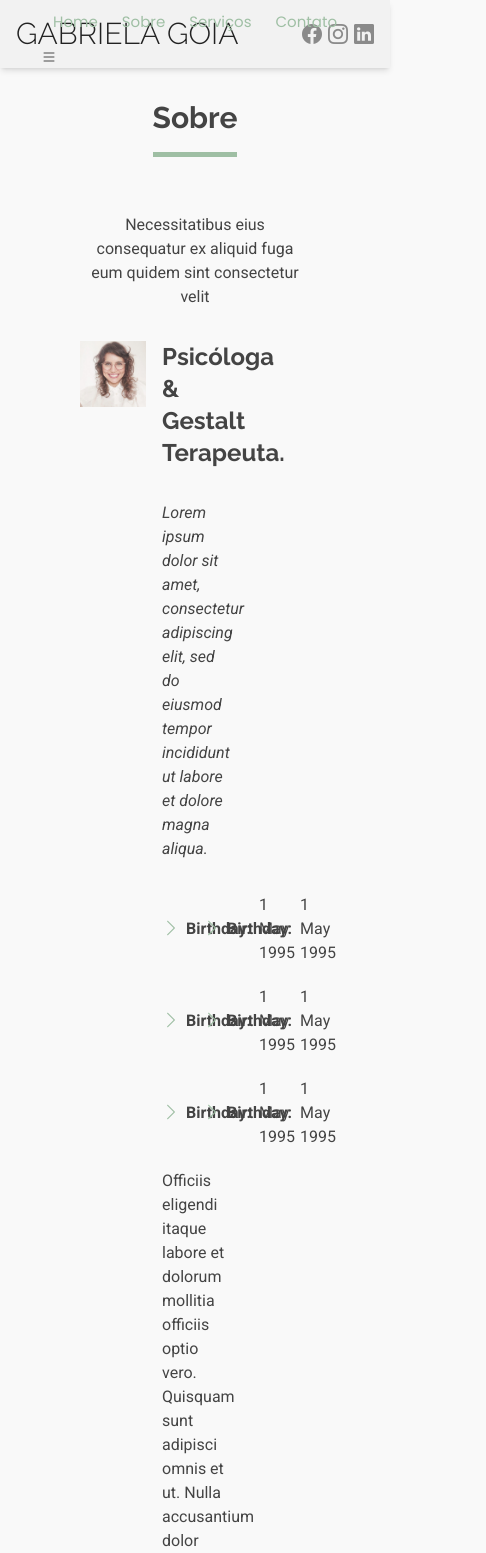
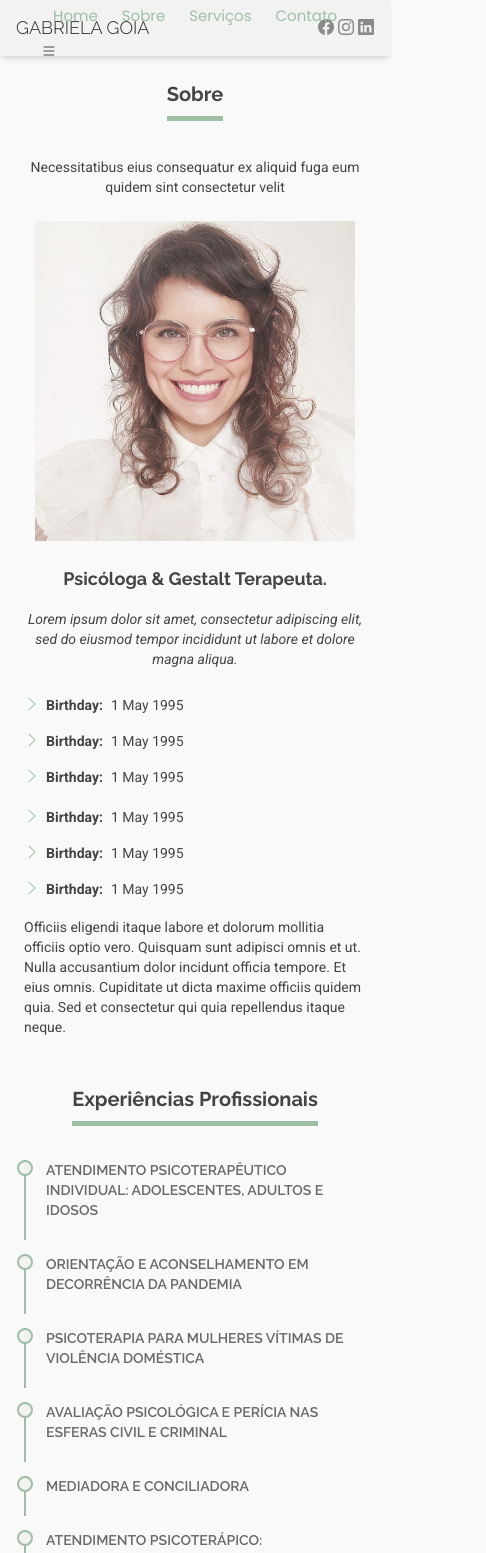
Before and after one commit to ronaldbarbosa/landingpage-ggpsi, an Angular app: page /sobre in a window 390 px wide. Shown: the top 1553 px of the page, 486 px wide, since content can reach past the window. Built offline with nearby package versions, Linux system fonts and the light colour scheme.

Commit message:
feat: responsiveness applied to about and contact pages

```diff
--- a/src/app/layout/footer/footer.component.html
+++ b/src/app/layout/footer/footer.component.html
@@ -1,4 +1,4 @@
-<footer class="relative p-8">
+<footer class="relative p-4">
   <div class="flex justify-between items-center">
     <div>
       <p>&copy; Copyright <span class="font-bold">Ronald</span> All Rights Reserved</p>
--- a/src/app/layout/header/header.component.css
+++ b/src/app/layout/header/header.component.css
@@ -1,18 +1,5 @@
-@media (max-width: 1200px) {
-  .header .header-logo {
-    order: 1;
-  }
-
-  .header .header-social-links {
-    order: 2;
-  }
-
-  .header .navmenu {
-    order: 3;
-  }
-}
-
-header {
+/* Header Fixo */
+.header {
   background-color: var(--light);
 }
 
@@ -32,3 +19,40 @@ header {
 .header-social-links a i {
   line-height: 0px;
 }
+
+@media (max-width: 1200px) {
+  .header .header-logo {
+    order: 1;
+  }
+
+  .header .header-social-links {
+    order: 2;
+  }
+
+  .header .navmenu {
+    order: 3;
+  }
+}
+
+/* Ajuste para telas menores */
+@media (max-width: 768px) {
+  .header {
+    height: 60px;
+    padding: 0.5rem 1rem;
+  }
+}
+
+@media (max-width: 640px) {
+  .header {
+    height: 56px;
+  }
+
+  .header-logo h1 {
+    font-size: 1.125rem !important;
+  }
+
+  .header-social-links a {
+    font-size: 1rem !important;
+    padding-left: 0.25rem !important;
+  }
+}
--- a/src/app/layout/header/header.component.html
+++ b/src/app/layout/header/header.component.html
@@ -1,11 +1,11 @@
-<header class="header flex justify-between items-center p-4 shadow-md sticky top-0">
+<header class="header flex justify-between items-center p-4 shadow-md fixed top-0 left-0 right-0 z-50 bg-light">
   <a class="header-logo flex-shrink-0 order-1" [routerLink]="['']" routerLinkActive="link-active" [routerLinkActiveOptions]="{ exact: true }">
-    <h1 class="uppercase text-3xl font-light whitespace-nowrap">Gabriela Goia</h1>
+    <h1 class="uppercase text-xl sm:text-2xl md:text-3xl font-light whitespace-nowrap">Gabriela Goia</h1>
   </a>
   <app-nav class="absolute left-1/2 transform -translate-x-1/2 header-nav-menu order-2 lg:order-3"></app-nav>
   <div class="flex items-center header-social-links flex-shrink-0 order-3 lg:order-2">
-    <a href="#" class="ps-1.5 inline-block text-xl"><i class="bi bi-facebook"></i></a>
-    <a href="#" class="ps-1.5 inline-block text-xl"><i class="bi bi-instagram"></i></a>
-    <a href="#" class="ps-1.5 inline-block text-xl"><i class="bi bi-linkedin"></i></a>
+    <a href="#" class="ps-1.5 inline-block text-lg sm:text-xl"><i class="bi bi-facebook"></i></a>
+    <a href="#" class="ps-1.5 inline-block text-lg sm:text-xl"><i class="bi bi-instagram"></i></a>
+    <a href="#" class="ps-1.5 inline-block text-lg sm:text-xl"><i class="bi bi-linkedin"></i></a>
   </div>
 </header>
--- a/src/app/pages/about/about.component.css
+++ b/src/app/pages/about/about.component.css
@@ -14,12 +14,9 @@ i {
 }
 
 .resume-item h4 {
-  line-height: 18px;
-  font-size: 18px;
   font-weight: 600;
   text-transform: uppercase;
   color: color-mix(in srgb, var(--dark), transparent 20%);
-  margin-bottom: 10px;
 }
 
 .resume-item:last-child {
--- a/src/app/pages/about/about.component.html
+++ b/src/app/pages/about/about.component.html
@@ -1,53 +1,82 @@
 <app-header></app-header>
-<main>
-  <section id="about" class="mx-20 my-8">
-    <div class="section-title flex flex-col items-center mb-10">
-      <h2 class="text-3xl font-bold mb-4 pb-4 fade-up">Sobre</h2>
+<main class="pt-16 sm:pt-18 md:pt-20">
+  <section id="about" class="mx-4 sm:mx-8 md:mx-12 lg:mx-16 xl:mx-20 my-4 sm:my-6 md:my-8">
+    <div class="section-title flex flex-col items-center mb-6 sm:mb-8 md:mb-10">
+      <h2 class="text-xl sm:text-2xl md:text-3xl font-bold mb-3 sm:mb-4 pb-2 sm:pb-4 fade-up">Sobre</h2>
     </div>
+
     <div>
-      <p class="text-center fade-up">Necessitatibus eius consequatur ex aliquid fuga eum quidem sint consectetur velit</p>
+      <p class="text-center text-sm sm:text-base fade-up px-2 sm:px-0">
+        Necessitatibus eius consequatur ex aliquid fuga eum quidem sint consectetur velit
+      </p>
     </div>
-    <div class="flex justify-center mt-8">
+
+    <div class="flex justify-center mt-6 sm:mt-8">
       <div class="container">
-        <div class="grid grid-cols-3 gap-4 xl:mx-20">
-          <div class="sm:col-span-3 md:col-span-1">
-            <img ngSrc="/assets/gabriela-perfil.jpg" width="400" height="600" priority class="fade-up" alt="Gabriela Perfil">
+        <div class="grid grid-cols-1 md:grid-cols-3 gap-6 lg:gap-4 xl:mx-10 2xl:mx-20">
+          <div class="md:col-span-1 flex justify-center">
+            <img
+              ngSrc="/assets/gabriela-perfil.jpg"
+              width="400"
+              height="600"
+              priority
+              class="fade-up w-full max-w-xs sm:max-w-sm md:max-w-full"
+              alt="Gabriela Perfil"
+            >
           </div>
-          <div class="sm:col-span-3 md:col-span-2 fade-up">
-            <h2 class="font-bold text-2xl">Psicóloga & Gestalt Terapeuta.</h2>
-            <p class="italic mt-8">
-              Lorem ipsum dolor sit amet, consectetur adipiscing elit, sed do eiusmod tempor incididunt ut labore et dolore
-              magna aliqua.
+
+          <div class="md:col-span-2 fade-up px-2 sm:px-0">
+            <h2 class="font-bold text-lg sm:text-xl md:text-2xl text-center md:text-left">
+              Psicóloga & Gestalt Terapeuta.
+            </h2>
+
+            <p class="italic mt-4 sm:mt-6 md:mt-8 text-sm sm:text-base text-center md:text-left">
+              Lorem ipsum dolor sit amet, consectetur adipiscing elit, sed do eiusmod tempor incididunt ut labore et dolore magna aliqua.
             </p>
-            <div class="grid grid-cols-2 gap-4 mt-8">
-              <div class="sm:col-span-2 md:col-span-1">
-                <ul class="p-0 list-none">
-                  <li class="mb-5 flex items-center">
-                    <i class="bi bi-chevron-right text-lg mr-1.5"></i> <strong>Birthday:</strong> <span class="ms-2">1 May 1995</span>
+
+            <div class="grid grid-cols-1 sm:grid-cols-2 gap-4 mt-6 sm:mt-8">
+              <div class="sm:col-span-1">
+                <ul class="p-0 list-none space-y-3 sm:space-y-4">
+                  <li class="flex items-center text-sm sm:text-base">
+                    <i class="bi bi-chevron-right text-base sm:text-lg mr-1.5"></i>
+                    <strong class="whitespace-nowrap">Birthday:</strong>
+                    <span class="ms-2">1 May 1995</span>
                   </li>
-                  <li class="mb-5 flex items-center">
-                    <i class="bi bi-chevron-right text-lg mr-1.5"></i> <strong>Birthday:</strong> <span class="ms-2">1 May 1995</span>
+                  <li class="flex items-center text-sm sm:text-base">
+                    <i class="bi bi-chevron-right text-base sm:text-lg mr-1.5"></i>
+                    <strong class="whitespace-nowrap">Birthday:</strong>
+                    <span class="ms-2">1 May 1995</span>
                   </li>
-                  <li class="mb-5 flex items-center">
-                    <i class="bi bi-chevron-right text-lg mr-1.5"></i> <strong>Birthday:</strong> <span class="ms-2">1 May 1995</span>
+                  <li class="flex items-center text-sm sm:text-base">
+                    <i class="bi bi-chevron-right text-base sm:text-lg mr-1.5"></i>
+                    <strong class="whitespace-nowrap">Birthday:</strong>
+                    <span class="ms-2">1 May 1995</span>
                   </li>
                 </ul>
               </div>
-              <div class="sm:col-span-2 md:col-span-1">
-                <ul class="p-0 list-none">
-                  <li class="mb-5 flex items-center">
-                    <i class="bi bi-chevron-right text-lg mr-1.5"></i> <strong>Birthday:</strong> <span class="ms-2">1 May 1995</span>
+
+              <div class="sm:col-span-1">
+                <ul class="p-0 list-none space-y-3 sm:space-y-4">
+                  <li class="flex items-center text-sm sm:text-base">
+                    <i class="bi bi-chevron-right text-base sm:text-lg mr-1.5"></i>
+                    <strong class="whitespace-nowrap">Birthday:</strong>
+                    <span class="ms-2">1 May 1995</span>
                   </li>
-                  <li class="mb-5 flex items-center">
-                    <i class="bi bi-chevron-right text-lg mr-1.5"></i> <strong>Birthday:</strong> <span class="ms-2">1 May 1995</span>
+                  <li class="flex items-center text-sm sm:text-base">
+                    <i class="bi bi-chevron-right text-base sm:text-lg mr-1.5"></i>
+                    <strong class="whitespace-nowrap">Birthday:</strong>
+                    <span class="ms-2">1 May 1995</span>
                   </li>
-                  <li class="mb-5 flex items-center">
-                    <i class="bi bi-chevron-right text-lg mr-1.5"></i> <strong>Birthday:</strong> <span class="ms-2">1 May 1995</span>
+                  <li class="flex items-center text-sm sm:text-base">
+                    <i class="bi bi-chevron-right text-base sm:text-lg mr-1.5"></i>
+                    <strong class="whitespace-nowrap">Birthday:</strong>
+                    <span class="ms-2">1 May 1995</span>
                   </li>
                 </ul>
               </div>
             </div>
-            <p>
+
+            <p class="mt-4 sm:mt-6 text-sm sm:text-base">
               Officiis eligendi itaque labore et dolorum mollitia officiis optio vero. Quisquam sunt adipisci omnis et ut. Nulla accusantium dolor incidunt officia tempore. Et eius omnis. Cupiditate ut dicta maxime officiis quidem quia. Sed et consectetur qui quia repellendus itaque neque.
             </p>
           </div>
@@ -55,42 +84,68 @@
       </div>
     </div>
 
-    <div>
-      <div class="section-title flex flex-col items-center my-10">
-        <h2 class="text-3xl font-bold mb-4 pb-4 fade-up">Experiências Profissionais</h2>
+    <div class="mt-12 sm:mt-16 md:mt-20" id="experiencias">
+      <div class="section-title flex flex-col items-center my-6 sm:my-8 md:my-10">
+        <h2 class="text-xl sm:text-2xl md:text-3xl font-bold mb-3 sm:mb-4 pb-2 sm:pb-4 fade-up">
+          Experiências Profissionais
+        </h2>
       </div>
-      <div class="items-start mt-4 mx-52 fade-up-slowly">
+
+      <div class="fade-up-slowly px-2 sm:px-4 md:px-8 lg:px-16 xl:px-20 2xl:px-32">
+        <div class="space-y-4 sm:space-y-5">
           <div class="resume-item">
-            <h4>Atendimento psicoterapêutico individual: adolescentes, adultos e idosos</h4>
+            <h4 class="text-sm sm:text-base md:text-md">
+              Atendimento psicoterapêutico individual: adolescentes, adultos e idosos
+            </h4>
           </div>
           <div class="resume-item">
-            <h4>Orientação e aconselhamento em decorrência da pandemia</h4>
+            <h4 class="text-sm sm:text-base md:text-lg">
+              Orientação e aconselhamento em decorrência da pandemia
+            </h4>
           </div>
           <div class="resume-item">
-            <h4>Psicoterapia para mulheres vítimas de violência doméstica</h4>
+            <h4 class="text-sm sm:text-base md:text-lg">
+              Psicoterapia para mulheres vítimas de violência doméstica
+            </h4>
           </div>
           <div class="resume-item">
-            <h4>Avaliação Psicológica e Perícia nas esferas civil e criminal</h4>
+            <h4 class="text-sm sm:text-base md:text-lg">
+              Avaliação Psicológica e Perícia nas esferas civil e criminal
+            </h4>
           </div>
           <div class="resume-item">
-            <h4>Mediadora e Conciliadora</h4>
+            <h4 class="text-sm sm:text-base md:text-lg">
+              Mediadora e Conciliadora
+            </h4>
           </div>
           <div class="resume-item">
-            <h4>Atendimento psicoterápico: adolescentes, adulto e idosos em situação vulnerável.</h4>
+            <h4 class="text-sm sm:text-base md:text-lg">
+              Atendimento psicoterápico: adolescentes, adulto e idosos em situação vulnerável.
+            </h4>
           </div>
+        </div>
       </div>
     </div>
 
-    <div>
-      <div class="section-title flex flex-col items-center my-10">
-        <h2 class="text-3xl font-bold mb-4 pb-4 scroll">Formações</h2>
+    <div class="my-12 sm:mt-16 md:mt-20" id="formacoes">
+      <div class="section-title flex flex-col items-center my-6 sm:my-8 md:my-10">
+        <h2 class="text-xl sm:text-2xl md:text-3xl font-bold mb-3 sm:mb-4 pb-2 sm:pb-4 scroll">
+          Formações
+        </h2>
       </div>
-      <div class="items-start mt-4 mx-52">
-        <div class="resume-item">
-          <h4>Psicóloga graduada pela Universidade Paulista</h4>
-        </div>
-        <div class="resume-item">
-          <h4>Gestalt Terapeuta pela escola APRIMORA</h4>
+
+      <div class="px-2 sm:px-4 md:px-8 lg:px-16 xl:px-20 2xl:px-32">
+        <div class="space-y-4 sm:space-y-5">
+          <div class="resume-item">
+            <h4 class="text-sm sm:text-base md:text-lg">
+              Psicóloga graduada pela Universidade Paulista
+            </h4>
+          </div>
+          <div class="resume-item">
+            <h4 class="text-sm sm:text-base md:text-lg">
+              Gestalt Terapeuta pela escola APRIMORA
+            </h4>
+          </div>
         </div>
       </div>
     </div>
--- a/src/app/pages/contact/contact.component.html
+++ b/src/app/pages/contact/contact.component.html
@@ -1,78 +1,65 @@
 <app-header></app-header>
-<main>
-  <section id="contact" class="mx-20 my-8">
-    <div class="section-title flex flex-col items-center mb-20">
-      <h2 class="text-3xl font-bold mb-4 pb-4 fade-up">Contato</h2>
+<main class="pt-16 sm:pt-18 md:pt-20">
+  <section id="contact" class="mx-4 sm:mx-6 md:mx-12 lg:mx-16 xl:mx-20 my-6 sm:my-8 md:my-12">
+    <div class="section-title flex flex-col items-center mb-10 sm:mb-16 md:mb-20">
+      <h2 class="text-xl sm:text-2xl md:text-3xl font-bold mb-3 sm:mb-4 pb-2 sm:pb-4 fade-up">Contato</h2>
     </div>
 
-    <div class="">
-      <div class="info-wrap p-8 bg-white shadow-lg fade-up">
-        <div class="flex gap-20">
-          <div class="info-item flex mb-10 fade-up-slowly">
-            <i class="bi bi-geo-alt text-xl w-11 h-11 flex justify-center items-center rounded-full mr-3.5"></i>
-            <div>
-              <h3 class="p-0 text-lg font-bold mb-1.5">Endereço</h3>
-              <p class="p-0 mb-0 text-sm">Av. José Bonifácio, 1025 - Jardim Flamboyant</p>
+    <div class="fade-up">
+      <div class="info-wrap p-4 sm:p-6 md:p-8 bg-white shadow-lg rounded-lg">
+        <!-- Informações de Contato -->
+        <div class="flex flex-col lg:flex-row lg:gap-8 xl:gap-20 space-y-6 lg:space-y-0 mb-8 sm:mb-10">
+          <!-- Endereço -->
+          <div class="info-item flex fade-up-slowly">
+            <div class="flex-shrink-0">
+              <i class="bi bi-geo-alt text-lg sm:text-xl w-10 h-10 sm:w-11 sm:h-11 flex justify-center items-center rounded-full mr-3 sm:mr-3.5 bg-gray-100"></i>
+            </div>
+            <div class="flex-1">
+              <h3 class="p-0 text-base sm:text-lg font-bold mb-1 sm:mb-1.5">Endereço</h3>
+              <p class="p-0 mb-0 text-xs sm:text-sm">Av. José Bonifácio, 1025 - Jardim Flamboyant</p>
+              <p class="p-0 mb-0 text-xs sm:text-sm text-gray-600">Campinas - SP, 13091-140</p>
             </div>
           </div>
 
-          <div class="info-item flex mb-10 fade-up-slowly">
-            <i class="bi bi-telephone text-xl w-11 h-11 flex justify-center items-center rounded-full mr-3.5"></i>
-            <div>
-              <h3 class="p-0 text-lg font-bold mb-1.5">Telefone</h3>
-              <p class="p-0 mb-0 text-sm">(11) 99999-9999</p>
+          <!-- Telefone -->
+          <div class="info-item flex fade-up-slowly">
+            <div class="flex-shrink-0">
+              <i class="bi bi-telephone text-lg sm:text-xl w-10 h-10 sm:w-11 sm:h-11 flex justify-center items-center rounded-full mr-3 sm:mr-3.5 bg-gray-100"></i>
+            </div>
+            <div class="flex-1">
+              <h3 class="p-0 text-base sm:text-lg font-bold mb-1 sm:mb-1.5">Telefone</h3>
+              <p class="p-0 mb-0 text-xs sm:text-sm">(11) 99999-9999</p>
+              <p class="p-0 mb-0 text-xs sm:text-sm text-gray-600">WhatsApp disponível</p>
             </div>
           </div>
 
-          <div class="info-item flex mb-10 fade-up-slowly">
-            <i class="bi bi-envelope text-xl w-11 h-11 flex justify-center items-center rounded-full mr-3.5"></i>
-            <div>
-              <h3 class="p-0 text-lg font-bold mb-1.5">Email</h3>
-              <p class="p-0 mb-0 text-sm">gabriela.goia&#64;email.com</p>
+          <!-- Email -->
+          <div class="info-item flex fade-up-slowly">
+            <div class="flex-shrink-0">
+              <i class="bi bi-envelope text-lg sm:text-xl w-10 h-10 sm:w-11 sm:h-11 flex justify-center items-center rounded-full mr-3 sm:mr-3.5 bg-gray-100"></i>
+            </div>
+            <div class="flex-1">
+              <h3 class="p-0 text-base sm:text-lg font-bold mb-1 sm:mb-1.5">Email</h3>
+              <p class="p-0 mb-0 text-xs sm:text-sm break-all">gabriela.goia&#64;email.com</p>
+              <p class="p-0 mb-0 text-xs sm:text-sm text-gray-600">Respondemos em até 24h</p>
             </div>
           </div>
         </div>
 
-        <iframe
-          src="https://www.google.com/maps/embed?pb=!1m18!1m12!1m3!1d14702.577813238768!2d-47.0291171!3d-22.88958895!2m3!1f0!2f0!3f0!3m2!1i1024!2i768!4f13.1!3m3!1m2!1s0x94c8cf64fd70d285%3A0x544878ed0df45765!2sAv.%20Jos%C3%A9%20Bonif%C3%A1cio%2C%201025%20-%20Jardim%20Flamboyant%2C%20Campinas%20-%20SP%2C%2013091-140!5e0!3m2!1spt-BR!2sbr!4v1741720373960!5m2!1spt-BR!2sbr"
-          height="450" style="border:0;" allowfullscreen="" loading="lazy" class="w-full fade-up"
-          referrerpolicy="no-referrer-when-downgrade"></iframe>
+        <!-- Mapa -->
+        <div class="fade-up">
+          <iframe
+            src="https://www.google.com/maps/embed?pb=!1m18!1m12!1m3!1d14702.577813238768!2d-47.0291171!3d-22.88958895!2m3!1f0!2f0!3f0!3m2!1i1024!2i768!4f13.1!3m3!1m2!1s0x94c8cf64fd70d285%3A0x544878ed0df45765!2sAv.%20Jos%C3%A9%20Bonif%C3%A1cio%2C%201025%20-%20Jardim%20Flamboyant%2C%20Campinas%20-%20SP%2C%2013091-140!5e0!3m2!1spt-BR!2sbr!4v1741720373960!5m2!1spt-BR!2sbr"
+            height="300"
+            style="border:0;"
+            allowfullscreen=""
+            loading="lazy"
+            class="w-full rounded-lg shadow-sm"
+            referrerpolicy="no-referrer-when-downgrade"
+            aria-label="Mapa mostrando a localização do consultório na Avenida José Bonifácio, 1025 - Jardim Flamboyant, Campinas">
+          </iframe>
+        </div>
       </div>
-
-      <!-- <div class="col-span-2 p-8 bg-white shadow-lg">
-        <form action="forms/contact.php" method="post" class="contact">
-          <div class="grid grid-cols-1 lg:grid-cols-2 gap-4">
-            <div>
-              <label for="name-field" class="pb-2 block">Seu Name</label>
-              <input type="text" id="name-field" class="" required="">
-            </div>
-
-            <div>
-              <label for="email-field" class="pb-2 block">Seu Email</label>
-              <input type="email" class="" id="email-field" required="">
-            </div>
-
-            <div class="col-span-2">
-              <label for="subject-field" class="pb-2 block">Assunto</label>
-              <input type="text" class="" id="subject-field" required="">
-            </div>
-
-            <div class="col-span-2">
-              <label for="message-field" class="pb-2 block">Menssagem</label>
-              <textarea class="" rows="10" id="message-field" required=""></textarea>
-            </div>
-
-            <div class="text-center hidden">
-              <div class="loading">Loading</div>
-              <div class="error-message"></div>
-              <div class="sent-message">Your message has been sent. Thank you!</div>
-
-            </div>
-            <button type="submit">Send Message</button>
-
-          </div>
-        </form>
-      </div> -->
     </div>
   </section>
 </main>
```
